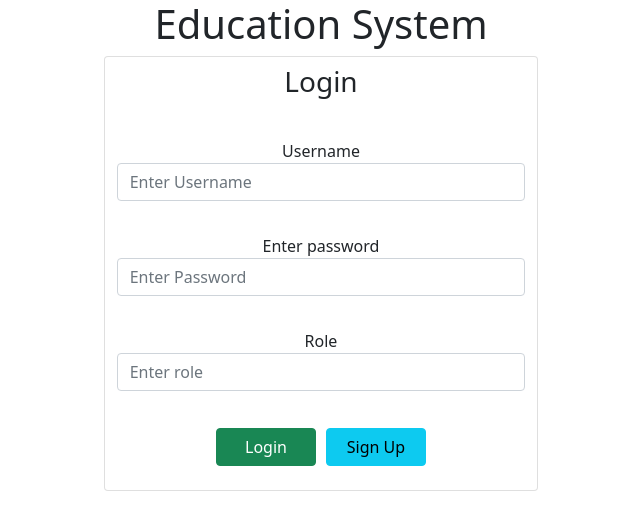
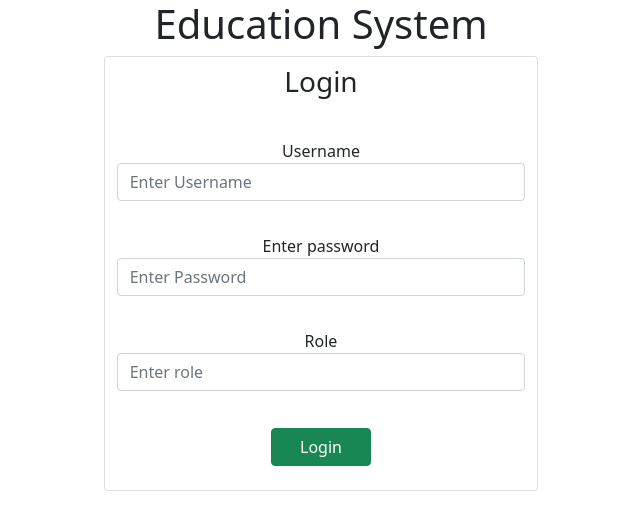
Before and after one commit to jr5group4/educationsystemui, a React (Create React App) app in the folder educationsystem/: page / in a window 1280 px wide. Shown: the top 530 px of the page, without its empty margins (319-959 px from the left). Built offline with nearby package versions, Linux system fonts and the light colour scheme.

Commit message:
by Poornaprasad

```diff
--- a/educationsystem/src/components/LoginComponent.js
+++ b/educationsystem/src/components/LoginComponent.js
@@ -90,7 +90,7 @@ import 'bootstrap/dist/css/bootstrap.min.css';
                          <div class="red_color">{this.state.errors.role}</div><br></br>
                 </div>
                      <button className="btn btn-success mt-1 mb-4 btn_size " onClick={this.validation}>Login</button>
-                     <button className="btn btn-info mt-1 mb-4 btn_space btn_size" id="bt" onClick={this.signup}>Sign Up</button>
+                     {/* <button className="btn btn-info mt-1 mb-4 btn_space btn_size" id="bt" onClick={this.signup}>Sign Up</button> */}
                      </form>
             </div></div>
             </div>
```
